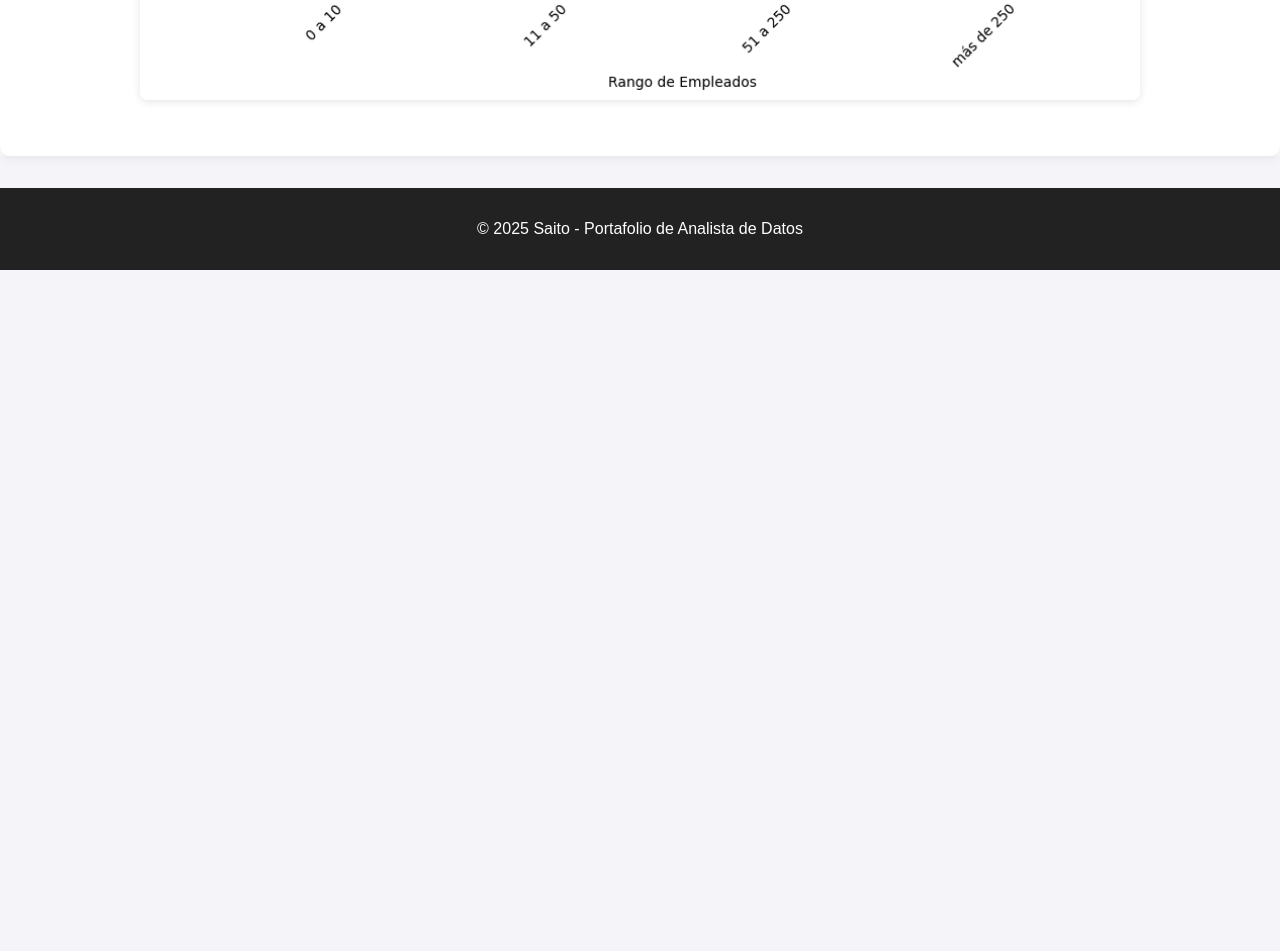
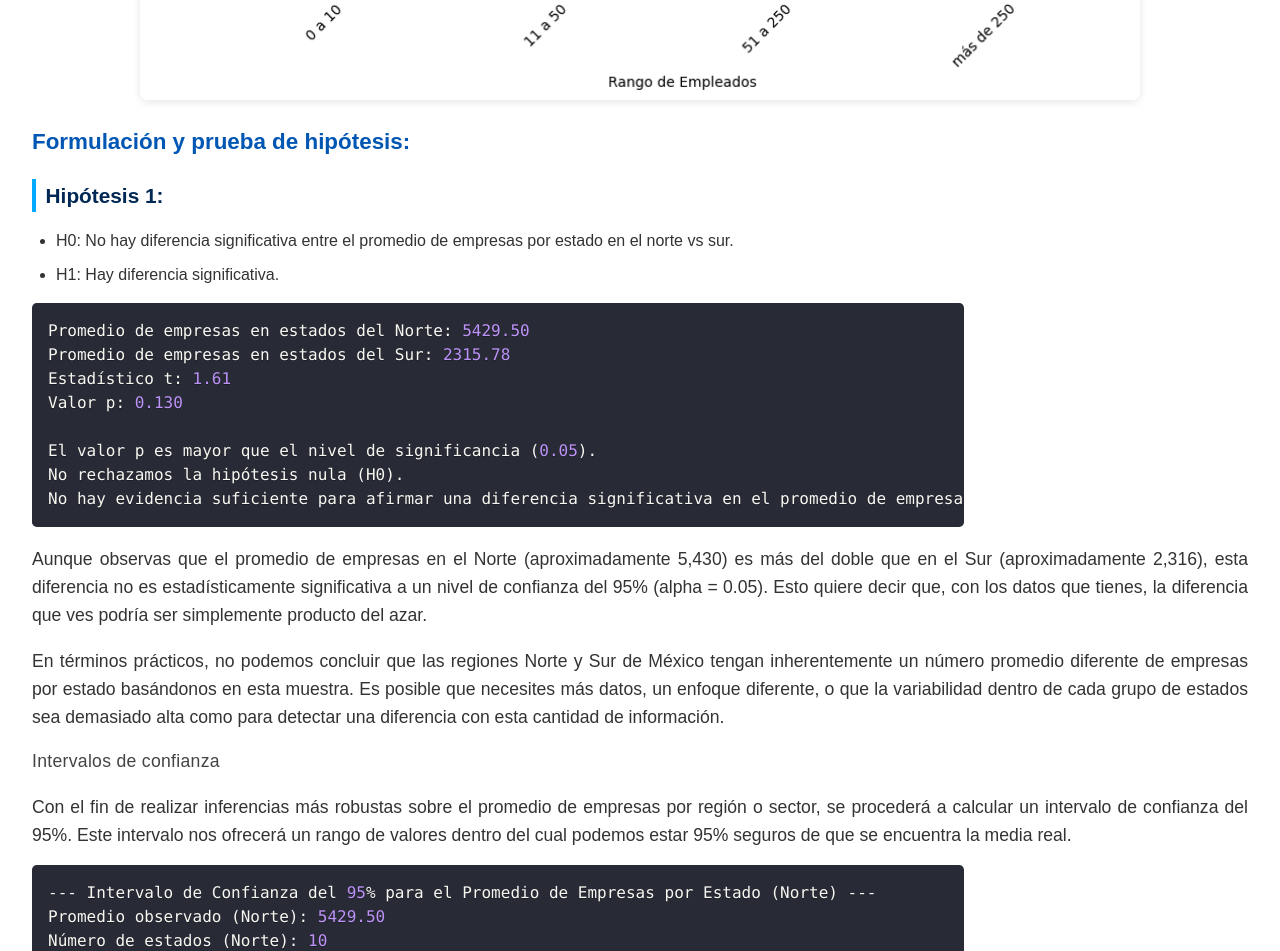
Before and after one commit to SaitoM17/mi-portafolio, a React (Create React App) app: page /Siem in a window 1280 px wide. Shown: the part 10706-11657 px from the top of the page. Before the commit the page ends 10976 px from the top, so only its background shows below. Built offline with nearby package versions, Linux system fonts and the light colour scheme.

Commit message:
feat: Formulación de hipótesis - H1

```diff
--- a/src/pages/SIEM.js
+++ b/src/pages/SIEM.js
@@ -273,6 +273,25 @@ Total                                       147026         100.00%`;
 51 a 250                            3592
 más de 250                           792`;
 
+  const salida11 = `Promedio de empresas en estados del Norte: 5429.50
+Promedio de empresas en estados del Sur: 2315.78
+Estadístico t: 1.61
+Valor p: 0.130
+
+El valor p es mayor que el nivel de significancia (0.05).
+No rechazamos la hipótesis nula (H0).
+No hay evidencia suficiente para afirmar una diferencia significativa en el promedio de empresas por estado entre el Norte y el Sur.`;
+
+  const salida12 = `--- Intervalo de Confianza del 95% para el Promedio de Empresas por Estado (Norte) ---
+Promedio observado (Norte): 5429.50
+Número de estados (Norte): 10
+Intervalo de Confianza: (1558.14, 9300.86)
+
+--- Intervalo de Confianza del 95% para el Promedio de Empresas por Estado (Sur) ---
+Promedio observado (Sur): 2315.78
+Número de estados (Sur): 9
+Intervalo de Confianza: (263.30, 4368.26)`;
+
 
   return (
     <div className="pagina-proyecto">
@@ -409,6 +428,48 @@ más de 250                           792`;
           {salida10}
         </SyntaxHighlighter>
         <img src="\SIEM\Distribución de Empresas por Rango de Empleados.png" alt="Distribución" className="imagen-proyecto"/>
+
+        <h3>Formulación y prueba de hipótesis:</h3>
+
+        <h4>Hipótesis 1:</h4>
+        <ul>
+          <li>
+            H0: No hay diferencia significativa entre el promedio de empresas por estado en el norte vs sur.
+          </li>
+          <li>
+            H1: Hay diferencia significativa.
+          </li>
+        </ul>
+        <SyntaxHighlighter language="bash" style={dracula} className="code-block">
+          {salida11}
+        </SyntaxHighlighter>
+        <p>
+          Aunque observas que el promedio de empresas en el Norte (aproximadamente 5,430) es más del doble que en el Sur
+          (aproximadamente 2,316), esta diferencia no es estadísticamente significativa a un nivel de confianza del 95%
+          (alpha = 0.05). Esto quiere decir que, con los datos que tienes, la diferencia que ves podría ser simplemente
+          producto del azar.
+        </p>
+        <p>
+          En términos prácticos, no podemos concluir que las regiones Norte y Sur de México tengan inherentemente un
+          número promedio diferente de empresas por estado basándonos en esta muestra. Es posible que necesites más datos,
+          un enfoque diferente, o que la variabilidad dentro de cada grupo de estados sea demasiado alta como para detectar
+          una diferencia con esta cantidad de información.
+        </p>
+        <h5>Intervalos de confianza</h5>
+        <p>
+          Con el fin de realizar inferencias más robustas sobre el promedio de empresas por región o sector, se procederá a
+          calcular un intervalo de confianza del 95%. Este intervalo nos ofrecerá un rango de valores dentro del cual podemos
+          estar 95% seguros de que se encuentra la media real.
+        </p>
+        <SyntaxHighlighter language="bash" style={dracula} className="code-block">
+          {salida12}
+        </SyntaxHighlighter>
+        <p>
+          Los dos intervalos de confianza muestran una superposición considerable, especialmente en el rango de 1558 a 4368.
+          Esta coincidencia visual refuerza la conclusión de nuestra prueba t: al 95% de confianza, no podemos afirmar que el
+          promedio de empresas por estado sea realmente diferente entre las regiones Norte y Sur. Cualquier distinción aparente
+          podría atribuirse a la variabilidad aleatoria de los datos.
+        </p>
       </div>
     </div>
   );
```
